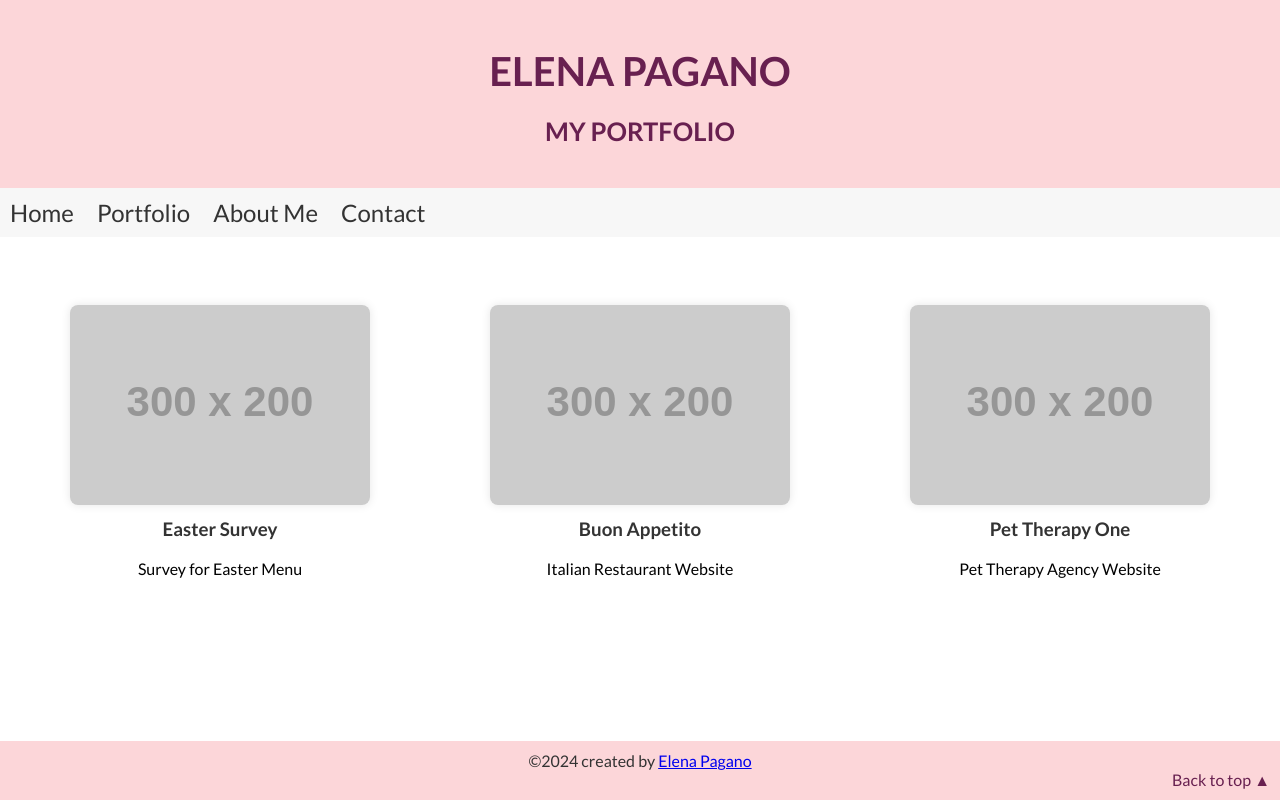
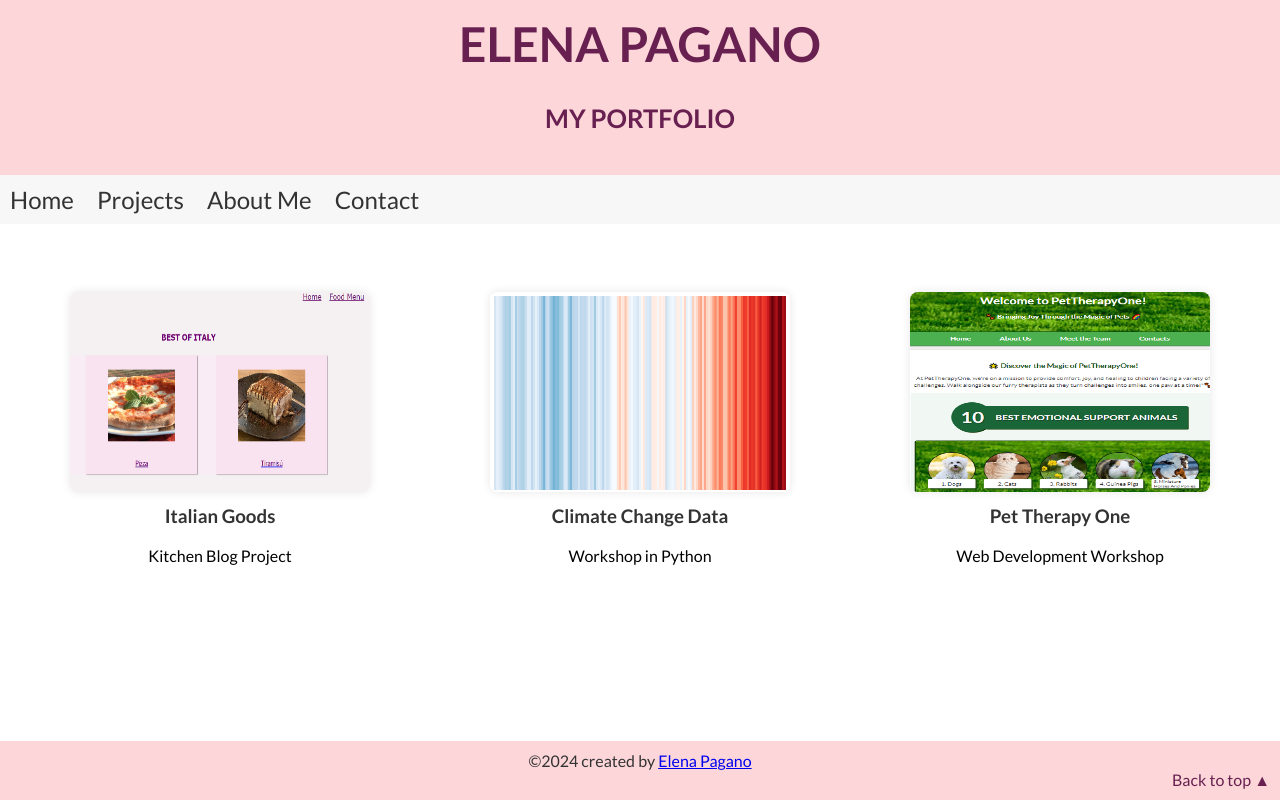
Before and after one commit to 3le81/portfolio-elena-2024, a plain HTML site: page index.html in a window 1280 px wide. Drawn offline with Linux system fonts and the light colour scheme; placeholder pictures from the web are drawn by us.

Commit message:
updates on home page

```diff
--- a/index.html
+++ b/index.html
@@ -12,6 +12,15 @@
 
 <body>
     <header>
+        <!-- <div class="logo">
+            <svg width="200" height="100" xmlns="http://www.w3.org/2000/svg">
+                <circle cx="50" cy="50" r="25" style="fill:#682050; stroke:#b1788f"></circle>
+                <text x="38" y="55" fill="pink" stroke="#ff66a2" font-size="15">Elle</text>
+            </svg>
+        </div> -->
+
+
+
         <h1>elena pagano</h1>
         <h2>my portfolio</h2>
     </header>
@@ -23,7 +32,7 @@
         </button>
         <ul class="nav-list">
             <li><a href="./index.html">Home</a></li>
-            <li><a href="https://github.com/3le81" target="_blank">Portfolio</a></li>
+            <li><a href="https://github.com/3le81" target="_blank">Projects</a></li>
             <li><a href="https://github.com/3le81/3le81" target="_blank">About Me</a></li>
             <li><a href="https://www.linkedin.com/in/elena-pagano-24000075/" target="_blank">Contact</a></li>
         </ul>
@@ -31,28 +40,29 @@
     <main>
         <!-- Grid container for project photos -->
         <div class="project-grid">
+
             <div class="project">
-                <a href="#">
-                    <img src="https://placehold.co/300x200" alt="Easter Survey">
-                    <h3>Easter Survey</h3>
+                <a href="https://github.com/3le81/foundersandcoders-hobby_page" target="_blank">
+                    <img src="/images/kitchen-blog.png" width="300" height="200" alt="Kitchen Blog">
+                    <h3>Italian Goods</h3>
                 </a>
-                <p>Survey for Easter Menu</p>
+                <p>Kitchen Blog Project</p>
             </div>
 
             <div class="project">
-                <a href="#">
-                    <img src="https://placehold.co/300x200" alt="Italian Restaurant">
-                    <h3>Buon Appetito</h3>
+                <a href="https://github.com/3le81/climate_change_colours_project" target="_blank">
+                    <img src="./images/climate_change_1880-2022.png" width="300" height="200" alt="Climate Change Data">
+                    <h3>Climate Change Data</h3>
                 </a>
-                <p>Italian Restaurant Website</p>
+                <p>Workshop in Python</p>
             </div>
 
             <div class="project">
-                <a href="#">
-                    <img src="https://placehold.co/300x200" alt="Pet Therapy One Agency">
+                <a href="https://fac30.github.io/agency-site--oleg-elena/index.html" target="_blank">
+                    <img src="/images/pet-therapy-one.png" width="300" height="200" alt="Pet Therapy One Agency">
                     <h3>Pet Therapy One</h3>
                 </a>
-                <p>Pet Therapy Agency Website</p>
+                <p>Web Development Workshop</p>
             </div>
         </div>
     </main>
--- a/style.css
+++ b/style.css
@@ -7,18 +7,27 @@ body {
     min-height: 100vh;
 }
 
+.logo {
+    float: left;
+    margin-top: -40px;
+}
+
 header {
     background-color: #fcd6d9;
     color: #333;
-    text-align: center;
     padding: 20px;
+    display: flex;
+    flex-direction: column;
 }
 
 header h1 {
     text-transform: uppercase;
-    font-size: 2.5em;
+    font-size: 3em;
     margin-bottom: 10px;
+    margin-top: -5px;
     color: #682050;
+    text-align: center;
+    /* Added to center h1 */
 }
 
 h2 {
@@ -28,6 +37,8 @@ h2 {
     border-bottom: 2px solid #fcd6d9;
     padding-bottom: 5px;
     margin-bottom: 15px;
+    text-align: center;
+    /* Added to center h2 */
 }
 
 /* Toggle button styles */
```
Also changed, not shown: images/climate_change_1880-2022.png (added), images/kitchen-blog.png (added), images/pet-therapy-one.png (added).
